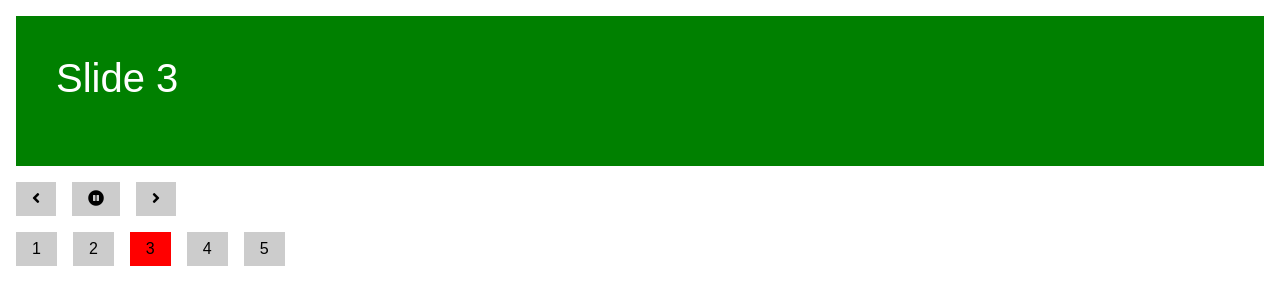
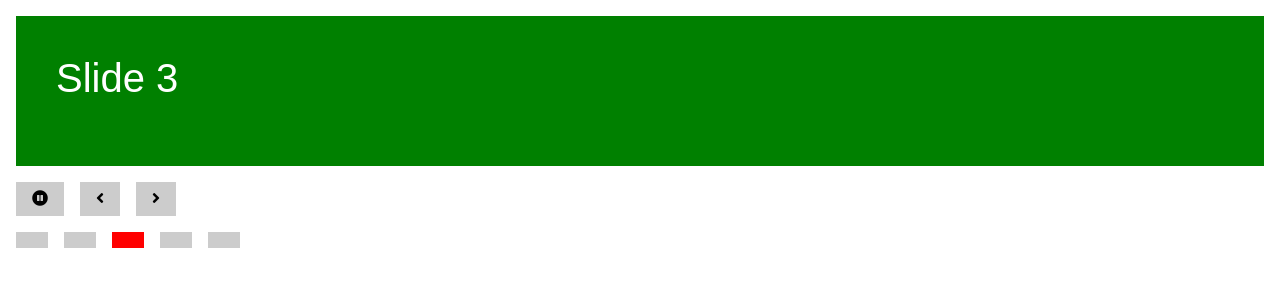
Before and after one commit to Megalex-MD/carouselControlsJS, a plain HTML site: page index.html in a window 1280 px wide. Drawn offline with Linux system fonts and the light colour scheme.

Commit message:
optimize controls and indicators

```diff
--- a/assets/js/carousel.js
+++ b/assets/js/carousel.js
@@ -1,14 +1,7 @@
 function Carousel() {
-  this.containter = document.querySelector('#carousel');
-  this.slides = this.containter.querySelectorAll('.slide');
-  this.indicatorsContainer = this.containter.querySelector('.indicators')
-  this.indicators = this.containter.querySelectorAll('.indicator');
-  this.pauseBtn = this.containter.querySelector('#pause-btn');
-  this.prevBtn = this.containter.querySelector('#prev-btn');
-  this.nextButton = this.containter.querySelector('#next-btn');
-
-
-}
+  this.container = document.querySelector('#carousel');
+  this.slides = this.container.querySelectorAll('.slide');
+  }
 
 Carousel.prototype = {
     _initProps(){
@@ -18,26 +11,64 @@ Carousel.prototype = {
       this.CODE_SPASE = 'Space';
       this.FA_PAUSE = '<i class="fas fa-pause-circle"></i>';
       this.FA_PLAY = '<i class="fas fa-play-circle"></i>';
+      this.FA_PREV = '<i class="fas fa-angle-left"></i>';
+      this.FA_NEXT = '<i class="fas fa-angle-right"></i>';
 
       this.currentSlide = 0;
       this.isPlaying = true;
       this.interval = 2000;
     },
 
+    _initControls(){
+      const controls = document.createElement('div');
+      const PAUSE = `<span class="control control-pause" id="pause-btn">${this.FA_PAUSE}</span>`;
+      const PREV = `<span class="control control-prev" id="prev-btn">${this.FA_PREV}</span>`;
+      const NEXT = `<span class="control control-next" id="next-btn">${this.FA_NEXT}</span>`;
+
+      controls.classList.add('controls')
+      controls.innerHTML = PAUSE + PREV + NEXT;
+
+      this.container.append(controls);
+
+      this.pauseBtn = this.container.querySelector('#pause-btn');
+      this.prevBtn = this.container.querySelector('#prev-btn');
+      this.nextBtn = this.container.querySelector('#next-btn');
+    },
+
+    _initIndicators(){
+      const indicators = document.createElement('div');
+
+      indicators.classList.add('indicators');
+
+      for(let i = 0, n = this.SLIDES_COUNT; i < n; i++){
+        const indicator = document.createElement('div');
+
+        indicator.classList.add('indicator');
+        indicator.dataset.slideTo = `${i}`;
+        if(i === 0){indicator.classList.add('active')}
+        indicators.append(indicator);
+      };
+
+      this.container.append(indicators);
+      this.indsContainer = this.container.querySelector('.indicators')
+      this.indItems = this.container.querySelectorAll('.indicator');
+
+ },
+
     _initListeners() {
       this.pauseBtn.addEventListener('click', this.pausePlay.bind(this));
       this.prevBtn.addEventListener('click', this.prev.bind(this));
-      this.nextButton.addEventListener('click', this.next.bind(this));
-      this.indicatorsContainer.addEventListener('click', this._indicate.bind(this));
+      this.nextBtn.addEventListener('click', this.next.bind(this));
+      this.indsContainer.addEventListener('click', this._indicate.bind(this));
       document.addEventListener('keydown', this._pressKey.bind(this));
     },
 
     _gotoNth(n) {
       this.slides[this.currentSlide].classList.toggle('active');
-      this.indicators[this.currentSlide].classList.toggle('active');
+      this.indItems[this.currentSlide].classList.toggle('active');
       this.currentSlide = (n + this.SLIDES_COUNT) % this.SLIDES_COUNT;
       this.slides[this.currentSlide].classList.toggle('active');
-      this.indicators[this.currentSlide].classList.toggle('active');
+      this.indItems[this.currentSlide].classList.toggle('active');
     },
 
     _gotoNext() {
@@ -93,11 +124,13 @@ Carousel.prototype = {
 
     init() {
       this._initProps();
+      this._initControls();
+      this._initIndicators();
       this._initListeners();
 
       this.timerID = setInterval( () => this._gotoNext(), this.interval); //or =>
       // this.timerID = setInterval(this.gotoNext.bind(this), this.interval);  - restabilirea contextului pentru setInterva, setTimeout
-      },
+      }
     };
 
     Carousel.prototype.constructor = Carousel;
--- a/assets/js/swipe-carousel.js
+++ b/assets/js/swipe-carousel.js
@@ -1,24 +1,23 @@
 
     function SwipeCarousel() {
       Carousel.apply(this, arguments)
-    }
+    };
 
     SwipeCarousel.prototype = Object.create(Carousel.prototype)
-
     SwipeCarousel.prototype.constructor = SwipeCarousel;
 
     SwipeCarousel.prototype._swipeStart = function (e) {
         this.swipeStartX = e.changedTouches[0].pageX;
-      }
+      };
 
     SwipeCarousel.prototype._swipeEnd = function (e) {
         this.swipeEndX = e.changedTouches[0].pageX;
-        this.swipeStartX - this.swipeEndX < 100 && this.prev();
-        this.swipeStartX - this.swipeEndX > -100 && this.next();
-      }
+        this.swipeStartX - this.swipeEndX < -100 && this.prev();
+        this.swipeStartX - this.swipeEndX > 100 && this.next();
+      };
 
-    SwipeCarousel.prototype._initListeners = function () {
+    SwipeCarousel.prototype._initListeners = function (){
       Carousel.prototype._initListeners.apply(this);
-      this.containter.addEventListener('touchstart', this._swipeStart.bind(this));
-      this.containter.addEventListener('touchend', this._swipeEnd.bind(this));
-    }
+      this.container.addEventListener('touchstart', this._swipeStart.bind(this))
+      this.container.addEventListener('touchstart', this._swipeEnd.bind(this))
+    };
--- a/index.html
+++ b/index.html
@@ -19,20 +19,6 @@
       <li class="slide">Slide 4</li>
       <li class="slide">Slide 5</li>
     </ul>
-
-    <div id="controls-container" class="controls">
-      <span class="control control-prev" id="prev-btn"><i class="fas fa-angle-left"></i></span>
-      <span class="control control-pause" id="pause-btn"><i class="fas fa-pause-circle"></i></span>
-      <span class="control control-next" id="next-btn"><i class="fas fa-angle-right"></i></span>
-    </div>
-
-    <div id="indicators-container" class="indicators">
-      <div class="indicator active" data-slide-to="0">1</div>
-      <div class=" indicator" data-slide-to="1">2</div>
-      <div class="indicator" data-slide-to="2">3</div>
-      <div class=" indicator" data-slide-to="3">4</div>
-      <div class="indicator" data-slide-to="4">5</div>
-    </div>
   </div>
 
   <script src="assets/js/carousel.js"></script>
```
